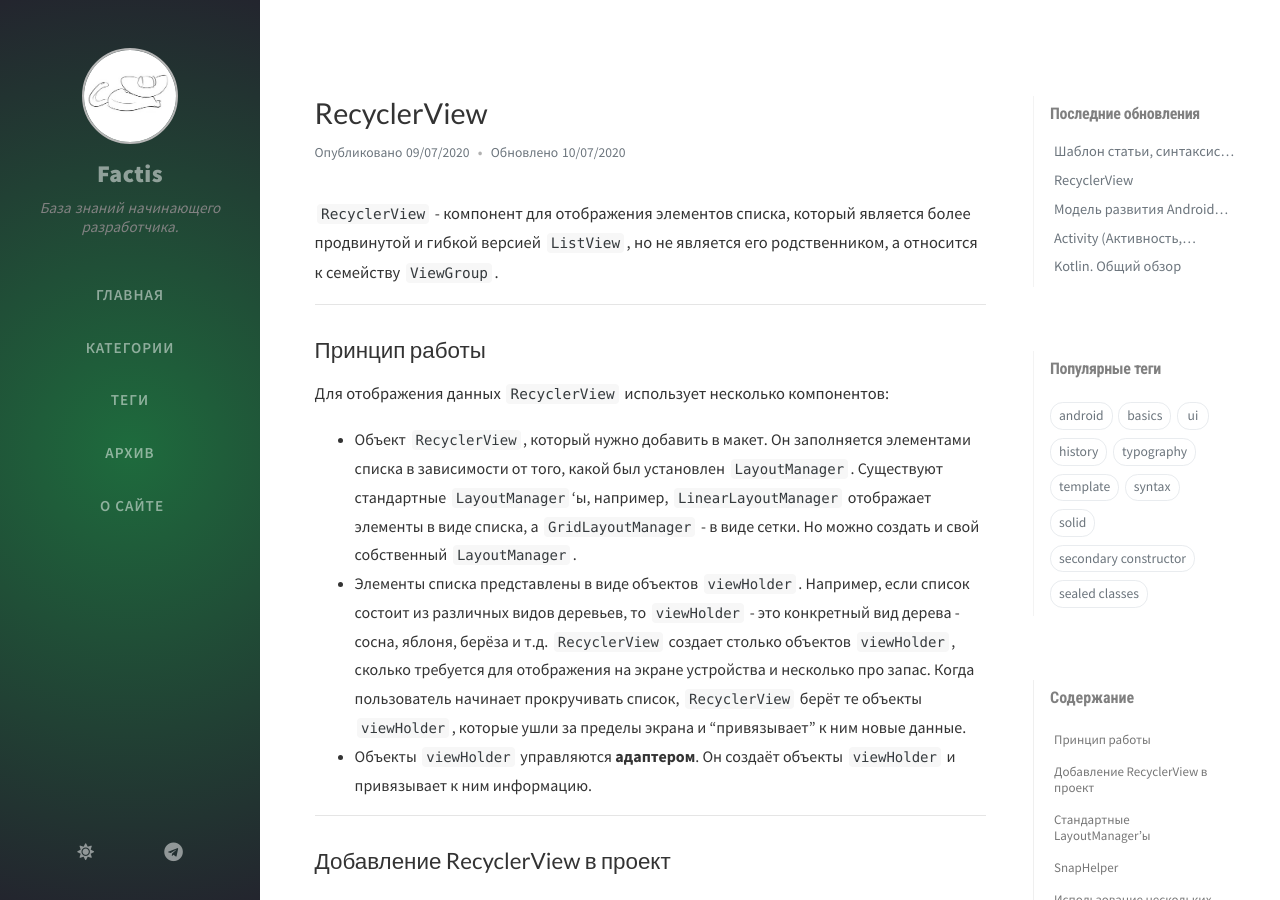
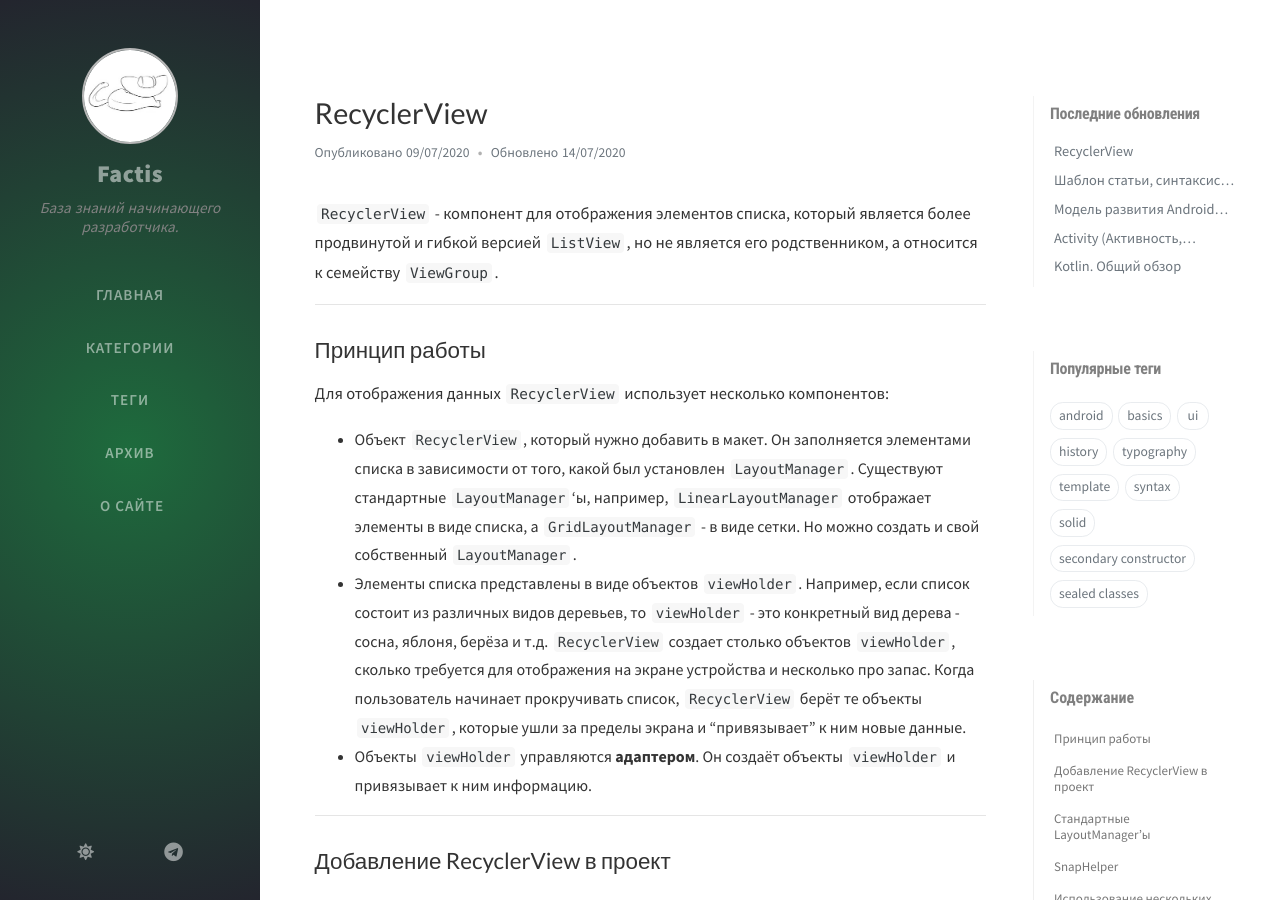
Before and after one commit to Bimlibik/bimlibik.github.io, a Jekyll site: the page built from _posts/android/2020-07-09-recycler-view.md, in a window 1280 px wide and 900 px high. Built offline with Jekyll 4.4.1, drawn with Linux system fonts in a browser that asks for light colours; nearby versions of some CDN libraries; comment, search, counter and statistics services are not loaded.

Commit message:
Update lastmod.

```diff
--- a/_data/updates.yml
+++ b/_data/updates.yml
@@ -1,6 +1,6 @@
 -
   filename: 'recycler-view'
-  lastmod: '2020-07-10 19:26:00 +0800'
+  lastmod: '2020-07-14 18:50:00 +0800'
 -
   filename: 'android-activity'
   lastmod: '2020-07-06 21:28:58 +0800'
```
